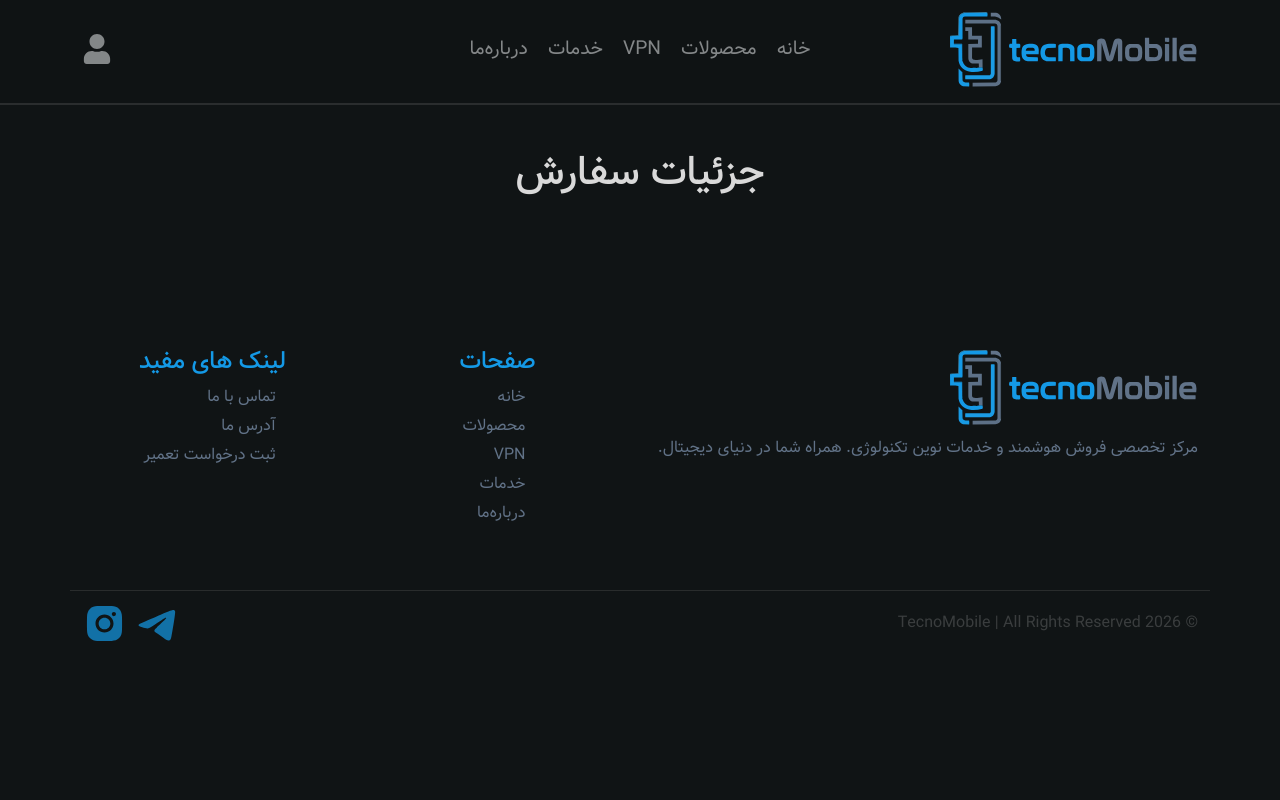
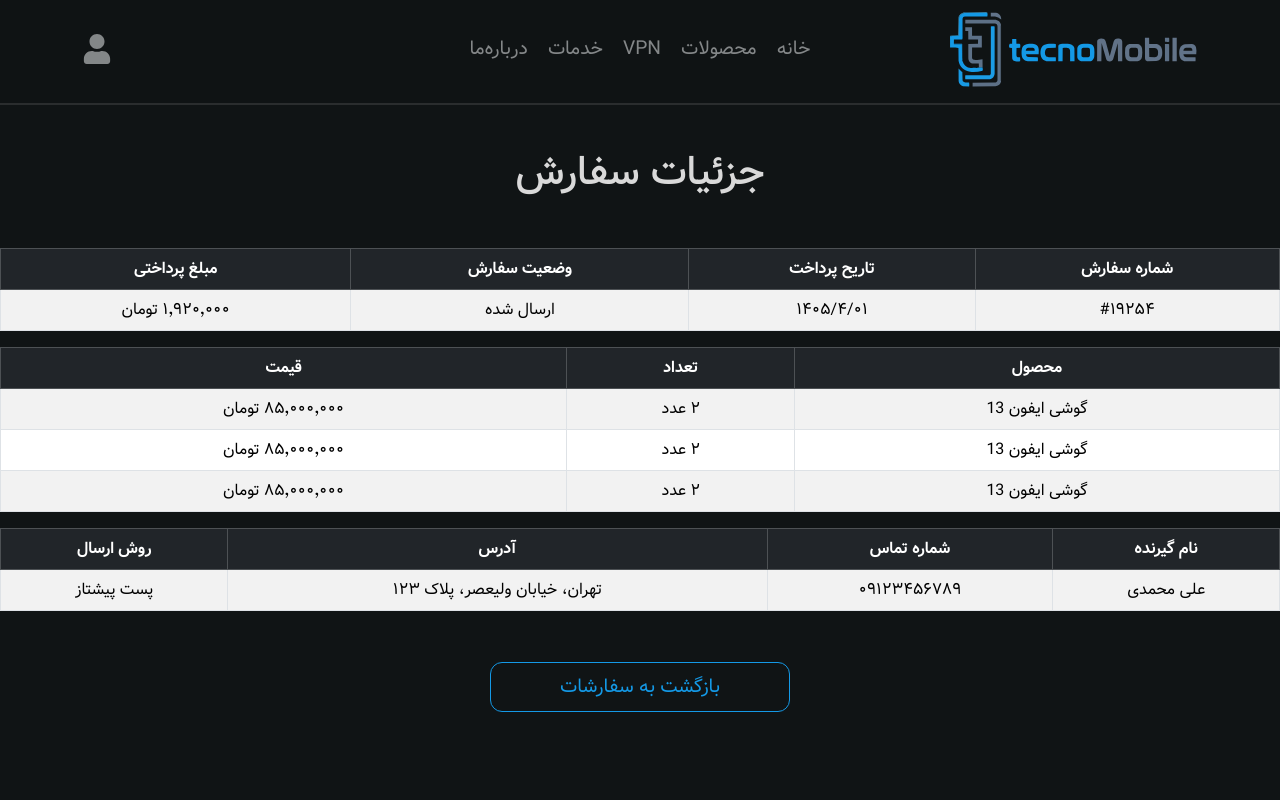
Before and after one commit to Formula88/tecnoMobile, a React (Vite) app: page /OrderDetails in a window 1280 px wide. Shown: the top 800 px of the page. Built offline with nearby package versions, Linux system fonts and the light colour scheme; no server answers.

Commit message:
Add a tables to the Order Details page

```diff
--- a/src/pages/OrderDetails/OrderDetails.jsx
+++ b/src/pages/OrderDetails/OrderDetails.jsx
@@ -1,13 +1,88 @@
+import { Link } from "react-router-dom";
 import Footer from "../../components/layout/Footer/Footer";
 import HeaderNav from "../../components/layout/HeaderNav/HeaderNav";
+import { formatPrice, toPersianDigits } from "../../utils/Utils";
 import styles from "./OrderDetails.module.scss";
 
 function OrderDetails() {
   return (
     <>
       <HeaderNav />
-      <div className={styles.orderDetails}>
+      <div className={styles.orderDetails} dir="rtl">
         <h1 className={styles.title}>جزئیات سفارش</h1>
+        <div>
+          <div className="table-responsive">
+            <table className="table text-center align-items-center table-bordered table-striped">
+              <thead className="table-dark">
+                <tr>
+                  <th>شماره سفارش</th>
+                  <th>تاریح پرداخت</th>
+                  <th>وضعیت سفارش</th>
+                  <th>مبلغ پرداختی</th>
+                </tr>
+              </thead>
+              <tbody>
+                <tr>
+                  <td>{`#${toPersianDigits(19254)}`}</td>
+                  <td>{toPersianDigits("1405/4/01")}</td>
+                  <td>ارسال شده</td>
+                  <td>{formatPrice(1920000)} تومان</td>
+                </tr>
+              </tbody>
+            </table>
+          </div>
+          <div className="table-responsive">
+            <table className="table text-center align-items-center table-bordered table-striped">
+              <thead className="table-dark">
+                <tr>
+                  <th>محصول</th>
+                  <th>تعداد</th>
+                  <th>قیمت</th>
+                </tr>
+              </thead>
+              <tbody>
+                <tr>
+                  <td>گوشی ایفون 13</td>
+                  <td>{toPersianDigits(2)} عدد</td>
+                  <td>{formatPrice(85000000)} تومان</td>
+                </tr>
+                <tr>
+                  <td>گوشی ایفون 13</td>
+                  <td>{toPersianDigits(2)} عدد</td>
+                  <td>{formatPrice(85000000)} تومان</td>
+                </tr>
+                <tr>
+                  <td>گوشی ایفون 13</td>
+                  <td>{toPersianDigits(2)} عدد</td>
+                  <td>{formatPrice(85000000)} تومان</td>
+                </tr>
+              </tbody>
+            </table>
+          </div>
+          <div className="table-responsive">
+            <table className="table text-center align-items-center table-bordered table-striped">
+              <thead className="table-dark">
+                <tr>
+                  <th>نام گیرنده</th>
+                  <th>شماره تماس</th>
+                  <th>آدرس</th>
+                  <th>روش ارسال</th>
+                </tr>
+              </thead>
+              <tbody>
+                <tr>
+                  <td>علی محمدی</td>
+                  <td>{toPersianDigits("09123456789")}</td>
+                  <td>تهران، خيابان وليعصر، پلاک ١٢٣</td>
+                  <td>پست پیشتاز</td>
+                </tr>
+              </tbody>
+            </table>
+          </div>
+        </div>
+        <Link to={"/Orders"} className={`btnOutline ${styles.btn}`}>
+          بازگشت به سفارشات
+        </Link>
       </div>
       <Footer />
     </>
--- a/src/pages/OrderDetails/OrderDetails.module.scss
+++ b/src/pages/OrderDetails/OrderDetails.module.scss
@@ -5,4 +5,14 @@
     text-align: center;
     margin-bottom: 50px;
   }
+  .btn {
+    display: flex;
+    align-items: center;
+    justify-content: center;
+    width: 300px;
+    height: 50px;
+    margin: 35px auto 0px;
+    font-size: 1.2em;
+    border-radius: 12px;
+  }
 }
```
